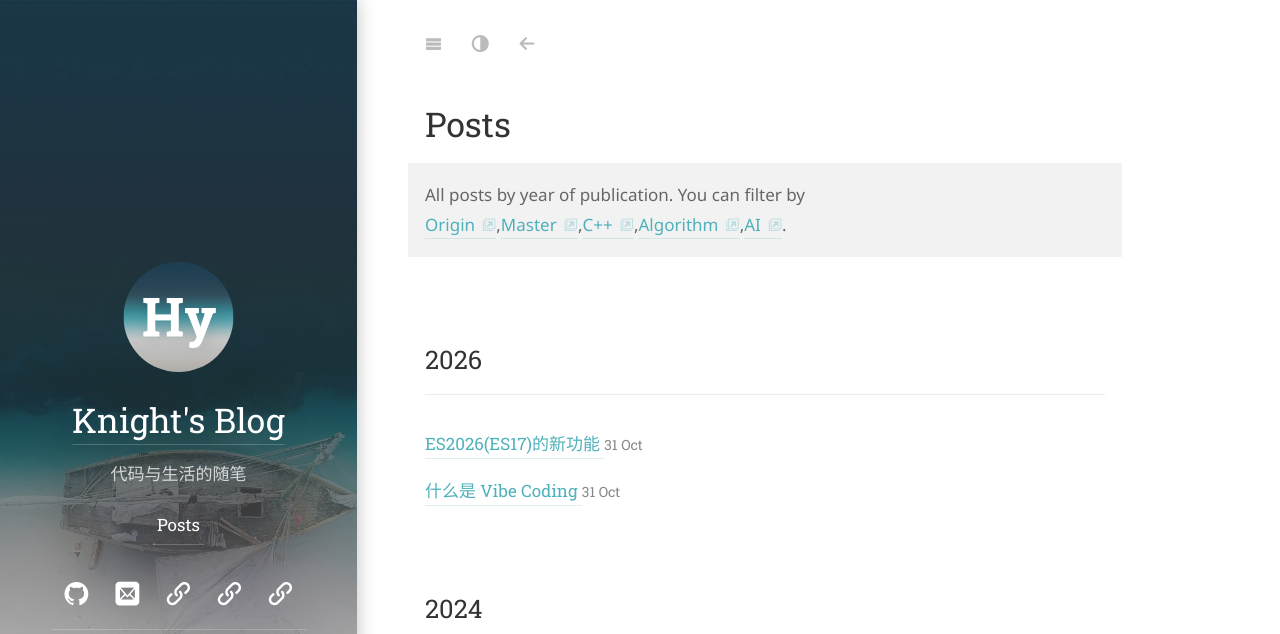
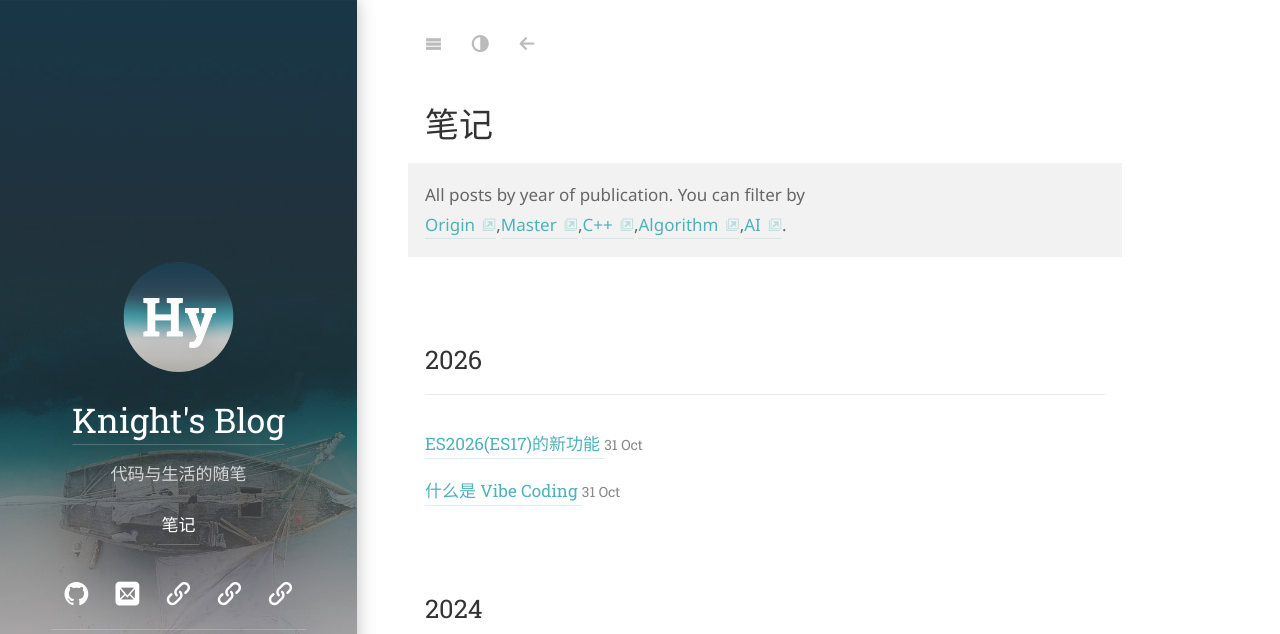
Before and after one commit to Knight-boy/knight-boy.github.io, a Jekyll site: the page built from _featured_categories/posts.md, in a window 1280 px wide and 900 px high. Shown: the top 634 px of the window. Built offline with Jekyll 4.4.1, drawn with Linux system fonts in a browser that asks for light colours; some web fonts are replaced; comment, search, counter and statistics services are not loaded.

Commit message:
feat: Posts 分类名汉化为 笔记(侧栏/分类页标题, slug 不变 URL 不受影响)

```diff
--- a/_data/strings.yml
+++ b/_data/strings.yml
@@ -12,7 +12,7 @@
 # ---------------------------------------------------------------------------------------
 home:                  Home
 pages:                 Pages
-posts:                 Posts
+posts:                 笔记
 about:                 关于
 related_posts:         Related Posts
 other_projects:        Other Projects
--- a/_featured_categories/posts.md
+++ b/_featured_categories/posts.md
@@ -1,6 +1,6 @@
 ---
 layout: list
-title: Posts
+title: 笔记
 slug: posts
 menu: true
 order: 1
```
